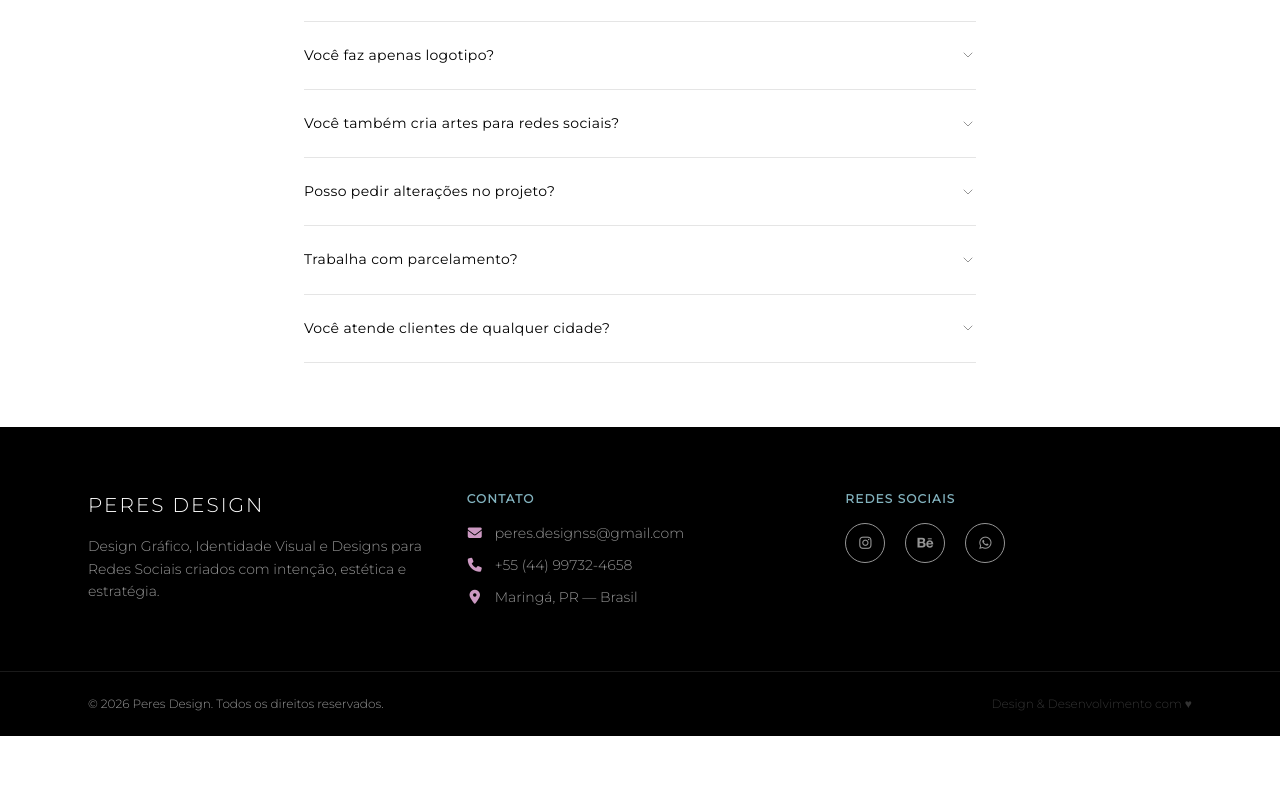
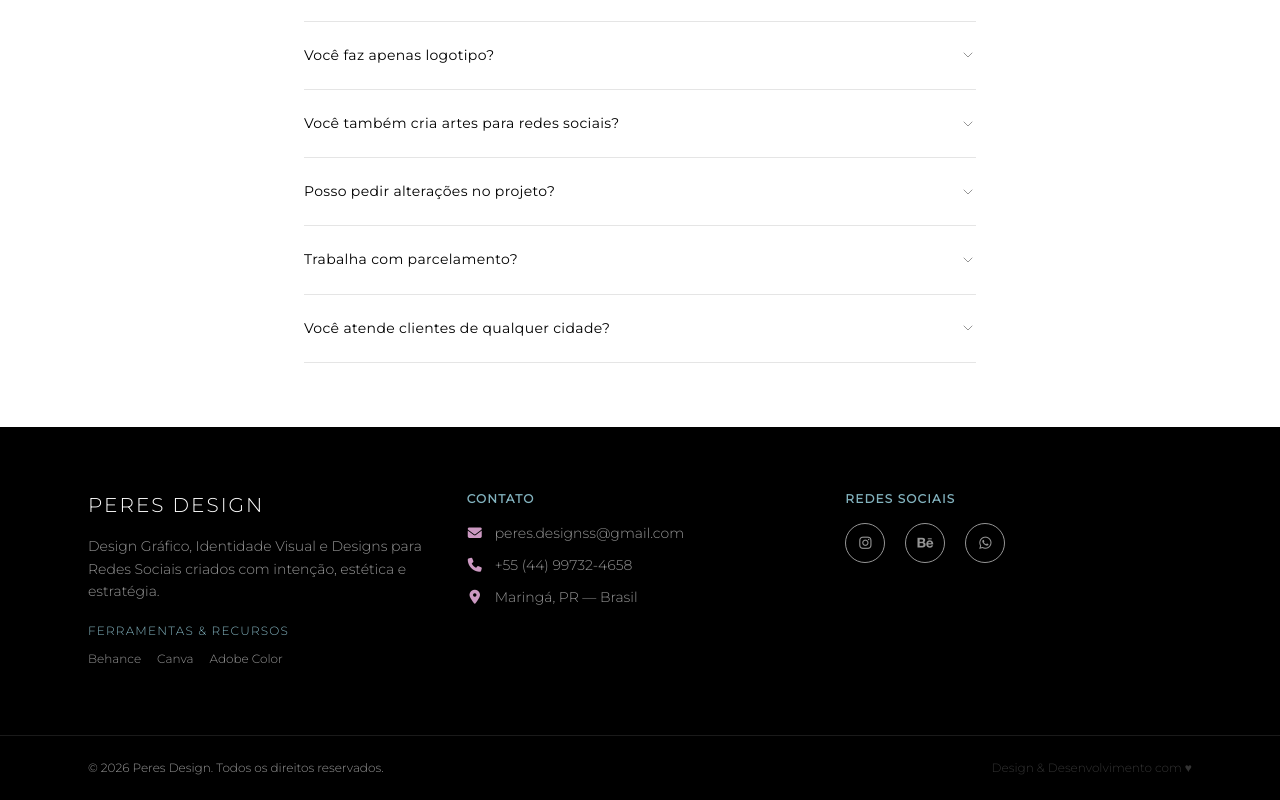
Before and after one commit to Matheus-Zauza-Maschietto/peres-design, a React (Vite) app: page / in a window 1280 px wide. Shown: the part 5606-6406 px from the top of the page. Before the commit the page ends 6342 px from the top, so only its background shows below. Built offline with nearby package versions, Linux system fonts and the light colour scheme.

Commit message:
Fixing seo

```diff
--- a/index.html
+++ b/index.html
@@ -4,7 +4,7 @@
     <meta charset="UTF-8" />
     <meta name="viewport" content="width=device-width, initial-scale=1.0" />
 
-    <link rel="shortcut icon" href="./public/peresdesignsicon.ico" type="image/x-icon">
+    <link rel="shortcut icon" href="/peresdesignsicon.ico" type="image/x-icon">
 
     <title>Peres Design</title>
     <meta
--- a/src/components/FaqSection/FaqSection.jsx
+++ b/src/components/FaqSection/FaqSection.jsx
@@ -7,11 +7,17 @@ const faqs = [
     question: 'Quais serviços você oferece?',
     answer:
       'Trabalho com identidade visual, designs para redes sociais e design gráfico, ajudando marcas a se posicionarem de forma estratégica e profissional.',
+    externalLinks: [
+      { label: 'Behance — explore portfólios de design gráfico', href: 'https://www.behance.net/search/projects?field=graphic-design' },
+    ],
   },
   {
     question: 'Para quem é o serviço de identidade visual?',
     answer:
       'Para empresas e profissionais que desejam posicionar sua marca com mais profissionalismo, estratégia e consistência visual.',
+    externalLinks: [
+      { label: 'O que é Identidade Visual — Sebrae', href: 'https://ebaconline.com.br/blog/identidade-visual-seo' },
+    ],
   },
   {
     question: 'Quanto tempo leva um projeto de identidade visual?',
@@ -38,6 +44,11 @@ const faqs = [
     question: 'Você também cria artes para redes sociais?',
     answer:
       'Sim! Desenvolvo designs estratégicos para posts, como carrosséis, capas, templates e materiais visuais para fortalecer a presença da marca nas redes.',
+    externalLinks: [
+      { label: 'Instagram para Empresas', href: 'https://business.instagram.com/' },
+      { label: 'LinkedIn Marketing Solutions', href: 'https://business.linkedin.com/marketing-solutions' },
+      { label: 'Canva para Times', href: 'https://www.canva.com/teams/' },
+    ],
   },
   {
     question: 'Posso pedir alterações no projeto?',
--- a/src/components/FooterSection/Components/FooterBrand.jsx
+++ b/src/components/FooterSection/Components/FooterBrand.jsx
@@ -1,3 +1,9 @@
+const resources = [
+  { label: 'Behance', href: 'https://www.behance.net/' },
+  { label: 'Canva', href: 'https://www.canva.com/' },
+  { label: 'Adobe Color', href: 'https://color.adobe.com/' },
+];
+
 export default function FooterBrand() {
   return (
     <div className="flex flex-col gap-4">
@@ -8,6 +14,29 @@ export default function FooterBrand() {
         Design Gráfico, Identidade Visual e Designs para Redes Sociais criados com
         intenção, estética e estratégia.
       </p>
+      <div className="flex flex-col gap-1.5 mt-1">
+        <p
+          className="text-xs uppercase tracking-widest"
+          style={{ color: 'var(--color-primary-1)', fontFamily: 'var(--font-sans)' }}
+        >
+          Ferramentas & Recursos
+        </p>
+        <ul className="flex flex-wrap gap-x-4 gap-y-1.5">
+          {resources.map(({ label, href }) => (
+            <li key={href}>
+              <a
+                href={href}
+                target="_blank"
+                rel="noopener noreferrer"
+                className="text-xs hover:underline underline-offset-2 transition-colors duration-150"
+                style={{ color: 'var(--color-neutral)' }}
+              >
+                {label}
+              </a>
+            </li>
+          ))}
+        </ul>
+      </div>
     </div>
   );
 }
```
